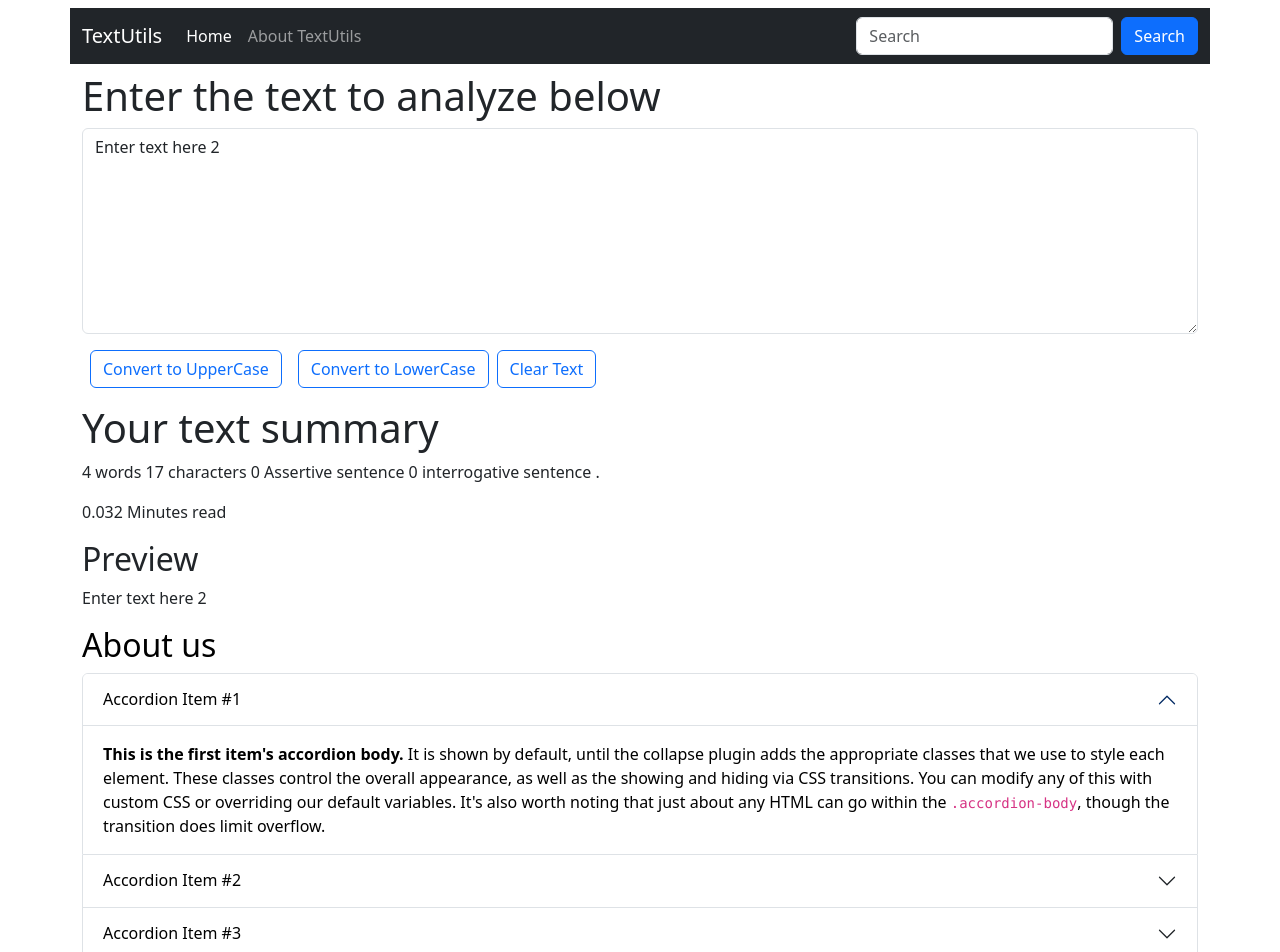
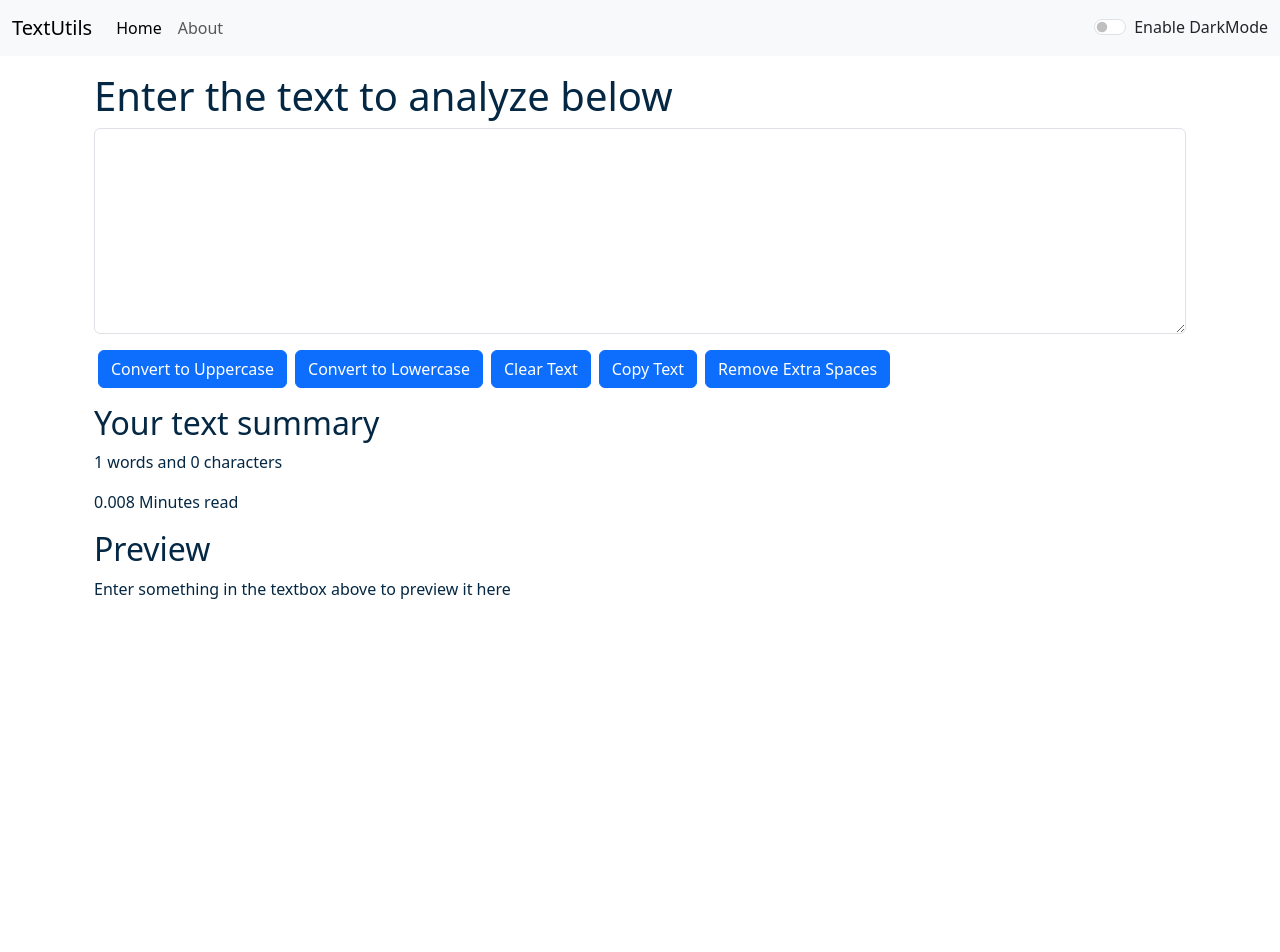
Before and after one commit to shohankazi/my-app, a React (Create React App) app: page / in a window 1280 px wide. Shown: the top 952 px of the page. After the commit the page ends 800 px from the top, so only its background shows below. Built offline with nearby package versions, Linux system fonts and the light colour scheme.

Commit message:
enhanced dark mode

```diff
--- a/src/App.js
+++ b/src/App.js
@@ -1,17 +1,31 @@
 import './App.css';
 import Navbar from './components/navbar';
 import TextForm from './components/TextForm';
-import About from './components/About';
+import React, { useState } from 'react';
 
 
 function App() {
+  const [mode, setMode] = useState('light'); // Whether dark mode is enabled or not
+
+  const toggleMode = ()=>{
+    if(mode === 'light'){
+      setMode('dark');
+      document.body.style.backgroundColor = '#042743';
+    }
+    else{
+      setMode('light');
+      document.body.style.backgroundColor = 'white';
+    }
+  }
   return (
     <>
-
-<Navbar title = "TextUtils" aboutText = "About TextUtils"/>
-<TextForm heading = "Enter the text to analyze below"/>
-    <About/>
-</>
+    {/* <Navbar title="TextUtils" aboutText="About TextUtils" /> */}
+    {/* <Navbar/> */}
+    <Navbar title="TextUtils" mode={mode} toggleMode={toggleMode} />
+    <div className="container my-3">
+    <TextForm heading="Enter the text to analyze below" mode={mode}/>
+    </div>
+    </>
   );
 }
 
--- a/src/components/About.js
+++ b/src/components/About.js
@@ -1,71 +1,75 @@
-import React, { useState } from 'react'
+import React, {useState} from 'react'
 
 export default function About() {
+
     const [myStyle, setMyStyle] = useState({
         color: 'black',
-        backgroundColor: 'white',
+        backgroundColor: 'white'
     })
-    const [btnText,setBtnText ] = useState('Enable Dark mode')
+    const [btntext, setBtnText] = useState("Enable Dark Mode")
 
-    const toggleStyle = () =>{
-        if (myStyle.color === 'black') {
+    const toggleStyle = ()=>{
+        if(myStyle.color === 'black'){
             setMyStyle({
                 color: 'white',
-                backgroundColor:'black',
+                backgroundColor: 'black',
                 border: '1px solid white'
+
             })
-            setBtnText('Enable Light mode')
-        } else {
+            setBtnText("Enable Light Mode")
+        }
+        else{
             setMyStyle({
-                color:'black',
-                backgroundColor:'white'
+                color: 'black',
+                backgroundColor: 'white'
             })
-            setBtnText('Enable dark mode')
+            setBtnText("Enable Dark Mode");
         }
     }
+
     return (
         <div className="container" style={myStyle}>
-        <h2>About us</h2>
+            <h1 className="my-3">About Us</h1>
             <div className="accordion" id="accordionExample">
                 <div className="accordion-item">
-    <h2 className="accordion-header">
-      <button className="accordion-button" type="button" data-bs-toggle="collapse" data-bs-target="#collapseOne" aria-expanded="true" aria-controls="collapseOne" style={myStyle}>
+                    <h2 className="accordion-header" id="headingOne">
+                    <button className="accordion-button" type="button" style={myStyle} data-bs-toggle="collapse" data-bs-target="#collapseOne" aria-expanded="true" aria-controls="collapseOne">
                         Accordion Item #1
                     </button>
                     </h2>
-    <div id="collapseOne" className="accordion-collapse collapse show" data-bs-parent="#accordionExample">
+                    <div id="collapseOne" className="accordion-collapse collapse show" aria-labelledby="headingOne" data-bs-parent="#accordionExample">
                     <div className="accordion-body" style={myStyle}>
                         <strong>This is the first item's accordion body.</strong> It is shown by default, until the collapse plugin adds the appropriate classes that we use to style each element. These classes control the overall appearance, as well as the showing and hiding via CSS transitions. You can modify any of this with custom CSS or overriding our default variables. It's also worth noting that just about any HTML can go within the <code>.accordion-body</code>, though the transition does limit overflow.
                     </div>
                     </div>
                 </div>
-  <div className="accordion-item">
-    <h2 className="accordion-header">
-      <button className="accordion-button collapsed" type="button" data-bs-toggle="collapse" data-bs-target="#collapseTwo" aria-expanded="false" aria-controls="collapseTwo" style={myStyle}>
+                <div className="accordion-item" style={myStyle}>
+                    <h2 className="accordion-header" id="headingTwo">
+                    <button className="accordion-button collapsed" style={myStyle} type="button" data-bs-toggle="collapse" data-bs-target="#collapseTwo" aria-expanded="false" aria-controls="collapseTwo">
                         Accordion Item #2
                     </button>
                     </h2>
-    <div id="collapseTwo" className="accordion-collapse collapse" data-bs-parent="#accordionExample">
+                    <div id="collapseTwo" className="accordion-collapse collapse" aria-labelledby="headingTwo" data-bs-parent="#accordionExample">
                     <div className="accordion-body" style={myStyle}>
                         <strong>This is the second item's accordion body.</strong> It is hidden by default, until the collapse plugin adds the appropriate classes that we use to style each element. These classes control the overall appearance, as well as the showing and hiding via CSS transitions. You can modify any of this with custom CSS or overriding our default variables. It's also worth noting that just about any HTML can go within the <code>.accordion-body</code>, though the transition does limit overflow.
                     </div>
                     </div>
                 </div>
                 <div className="accordion-item">
-    <h2 className="accordion-header">
-      <button className="accordion-button collapsed" type="button" data-bs-toggle="collapse" data-bs-target="#collapseThree" aria-expanded="false" aria-controls="collapseThree" style={myStyle}>
+                    <h2 className="accordion-header" id="headingThree">
+                    <button className="accordion-button collapsed" style={myStyle} type="button" data-bs-toggle="collapse" data-bs-target="#collapseThree" aria-expanded="false" aria-controls="collapseThree">
                         Accordion Item #3
                     </button>
                     </h2>
-    <div id="collapseThree" className="accordion-collapse collapse" data-bs-parent="#accordionExample">
+                    <div id="collapseThree" className="accordion-collapse collapse" aria-labelledby="headingThree" data-bs-parent="#accordionExample">
                     <div className="accordion-body" style={myStyle}>
                         <strong>This is the third item's accordion body.</strong> It is hidden by default, until the collapse plugin adds the appropriate classes that we use to style each element. These classes control the overall appearance, as well as the showing and hiding via CSS transitions. You can modify any of this with custom CSS or overriding our default variables. It's also worth noting that just about any HTML can go within the <code>.accordion-body</code>, though the transition does limit overflow.
                     </div>
                     </div>
                 </div>
             </div>
-<div className="container">
-    <button onClick={toggleStyle} className='my-2 btn btn-primary'>{btnText}</button>
+            <div className="container my-3">
+                <button onClick={toggleStyle} type="button" className="btn btn-primary">{btntext}</button>
             </div>
         </div>
     )
--- a/src/components/Navbar.js
+++ b/src/components/Navbar.js
@@ -1,9 +1,9 @@
 import React from 'react'
-import PropTypes from 'prop-types';
+import PropTypes from 'prop-types'
 
-export default function navbar(props) {
+export default function Navbar(props) {
     return (
-    <nav className="navbar navbar-expand-lg navbar-dark bg-dark container my-2">
+        <nav className={`navbar navbar-expand-lg navbar-${props.mode} bg-${props.mode}`}>
             <div className="container-fluid">
                 <a className="navbar-brand" href="/">{props.title}</a>
                 <button className="navbar-toggler" type="button" data-bs-toggle="collapse" data-bs-target="#navbarSupportedContent" aria-controls="navbarSupportedContent" aria-expanded="false" aria-label="Toggle navigation">
@@ -12,28 +12,33 @@ export default function navbar(props) {
                 <div className="collapse navbar-collapse" id="navbarSupportedContent">
                     <ul className="navbar-nav me-auto mb-2 mb-lg-0">
                         <li className="nav-item">
-          <a className="nav-link active" aria-current="page" href="/"> Home </a>
+                            <a className="nav-link active" aria-current="page" href="/">Home</a>
                         </li>
                         <li className="nav-item">
                             <a className="nav-link" href="/">{props.aboutText}</a>
                         </li>
-
                     </ul>
-      <form className="d-flex" role="search">
-        <input className="form-control me-2" type="search" placeholder="Search" aria-label="Search"/>
-        <button className="btn btn-primary" type="submit">Search</button>
-      </form>
+                    {/* <form className="d-flex">
+                        <input className="form-control me-2" type="search" placeholder="Search" aria-label="Search" />
+                        <button cla
+                        ssName="btn btn-primary" type="submit">Search</button>
+                    </form> */}
+                    <div className={`form-check form-switch text-${props.mode==='light'?'dark':'light'}`}>
+                        <input className="form-check-input" onClick={props.toggleMode} type="checkbox" id="flexSwitchCheckDefault"/>
+                        <label className="form-check-label" htmlFor="flexSwitchCheckDefault">Enable DarkMode</label>
+                    </div>
                 </div>
             </div>
         </nav>
     )
 }
 
-navbar.propTypes = {
+Navbar.propTypes = {
     title: PropTypes.string.isRequired,
     aboutText: PropTypes.string.isRequired
+}
+
+Navbar.defaultProps = {
+    title: 'Set title here',
+    aboutText: 'About'
   };
-navbar.defaultProps = {
-  title: 'Set title here',
-  aboutText: 'About Text here'
-};
--- a/src/components/TextForm.js
+++ b/src/components/TextForm.js
@@ -1,47 +1,66 @@
-/*
-    What i also learned today from this video are as written below:
-1. State=condition of any component for eg. textarea component might be empty sometime , sometimes it has letters .
-2. Hooks= A method which helps us to use features of classes in function based component this is because developer like us prefer to use function over classes.
-3. Hooks has this part ---->   const [count,setCount)=useState("Hello Universe");
-Here in above hook the value of count is Hello Universe . count is array variable so that we just can't update or change its value like normal variable
+import React, {useState} from 'react'
 
-*/
-import React, { useState } from 'react'
 
 export default function TextForm(props) {
-    const handleUpClick = () =>{
+    const handleUpClick = ()=>{
+        // console.log("Uppercase was clicked: " +  text);
         let newText = text.toUpperCase();
-        setText(newText);
+        setText(newText)
     }
-    const handleDownClick = () =>{
+
+    const handleLoClick = ()=>{
         let newText = text.toLowerCase();
-        setText(newText);
+        setText(newText)
     }
-    const handleOnChange = (event) =>{
-        setText(event.target.value);
+
+    const handleClearClick = ()=>{
+        let newText = '';
+        setText(newText)
     }
-    const clearHandle = (event) =>{
-        setText(event.target.value = "");
+
+    const handleOnChange = (event)=>{
+        // console.log("On change");
+        setText(event.target.value)
     }
-    const [text,setText] = useState("Enter text here 2")
+
+    // Credits: A
+    const handleCopy = () => {
+        console.log("I am copy");
+        var text = document.getElementById("myBox");
+        text.select();
+        text.setSelectionRange(0, 9999);
+        navigator.clipboard.writeText(text.value);
+    }
+
+    // Credits: Coding Wala
+    const handleExtraSpaces = () => {
+        let newText = text.split(/[ ]+/);
+        setText(newText.join(" "))
+    }
+
+    const [text, setText] = useState('');
+    // text = "new text"; // Wrong way to change the state
+    // setText("new text"); // Correct way to change the state
     return (
         <>
-    <div className="container">
-        <h1>{props.heading}</h1>
-        <div className="form-group mb-3">
-        <textarea className="form-control" value={text} onChange={handleOnChange} id="myBox" rows="8"></textarea>
+        <div className="container" style={{color: props.mode==='dark'?'white':'#042743'}}>
+            <h1>{props.heading}</h1>
+            <div className="mb-3">
+            <textarea className="form-control" value={text} onChange={handleOnChange} style={{backgroundColor: props.mode==='dark'?'grey':'white', color: props.mode==='dark'?'white':'#042743'}} id="myBox" rows="8"></textarea>
+            </div>
+            <button className="btn btn-primary mx-1" onClick={handleUpClick}>Convert to Uppercase</button>
+            <button className="btn btn-primary mx-1" onClick={handleLoClick}>Convert to Lowercase</button>
+            <button className="btn btn-primary mx-1" onClick={handleClearClick}>Clear Text</button>
+            <button className="btn btn-primary mx-1" onClick={handleCopy}>Copy Text</button>
+            <button className="btn btn-primary mx-1" onClick={handleExtraSpaces}>Remove Extra Spaces</button>
         </div>
-        <button className="btn btn-outline-primary mx-2" onClick={handleUpClick}>Convert to UpperCase</button>
-        <button className="btn btn-outline-primary mx-2" onClick={handleDownClick}>Convert to LowerCase</button>
-        <button className="btn btn-outline-primary" onClick={clearHandle}>Clear Text</button>
-    </div>
-        <div className="container my-3">
-        <h1>Your text summary</h1>
-        <p>{text.split(" ").length} words {text.length} characters {text.split(".").length-1} Assertive sentence {text.split("?").length-1} interrogative sentence .</p>
-        <p>{0.008 * text.split(" ").length} Minutes read</p>
-        <h2>Preview</h2>
-        <p>{text}</p>
+        <div className="container my-3" style={{color: props.mode==='dark'?'white':'#042743'}}>
+            <h2>Your text summary</h2>
+            <p>{text.split(" ").length} words and {text.length} characters</p>
+            <p>{0.008 *  text.split(" ").length} Minutes read</p>
+            <h2>Preview</h2>
+            <p>{text.length>0?text:"Enter something in the textbox above to preview it here"}</p>
         </div>
-    </>
-  )
+        </>
+    )
 }
```
Lines whose indentation alone changed are shown as unchanged.
